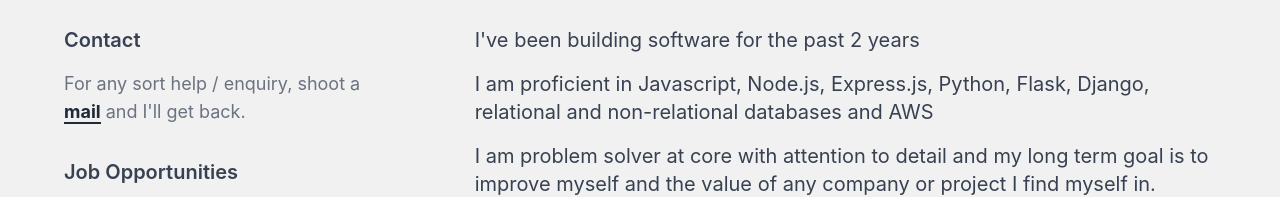
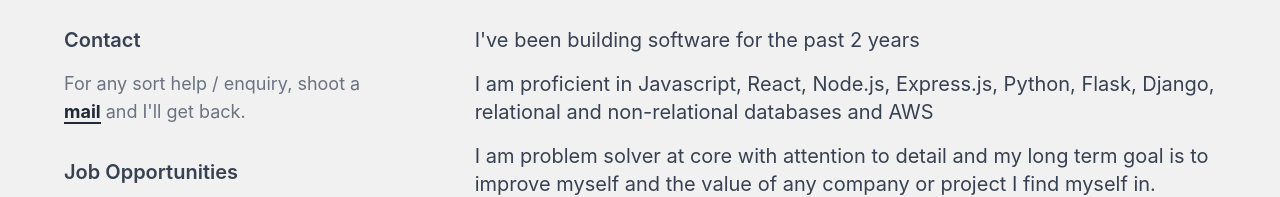
Before and after one commit to Pfactorial01/portfolio, a Next.js app: page /about in a window 1280 px wide. Shown: the part 594-791 px from the top of the page. Built offline with nearby package versions, Linux system fonts and the light colour scheme.

Commit message:
Update data.js

```diff
--- a/constants/data.js
+++ b/constants/data.js
@@ -38,7 +38,7 @@
       "I'm a software developer that loves building products and web applications that provide value",
     description: [
       `I've been building software for the past 2 years`,
-      `I am proficient in Javascript, Node.js, Express.js, Python, Flask, Django, relational and non-relational databases and AWS`,
+      `I am proficient in Javascript, React, Node.js, Express.js, Python, Flask, Django, relational and non-relational databases and AWS`,
       `I am problem solver at core with attention to detail and my long term goal is to improve myself and the value of any company or project I find myself in.`,
     ],
     currentProject: "Envue",
@@ -46,14 +46,14 @@
   },
   experience: [
     {
-      title: "Software Developer",
+      title: "Fullstack Developer",
       company: "Retink",
       year: "2023",
       companyLink: "https://retink.io/",
       desc: "Contributed to our flagship content creation platform.",
     },
     {
-      title: "Software Developer",
+      title: "Fullstack Developer",
       company: "Trusted Partners",
       year: "2022",
       companyLink: "https://trusted.sa/",
```
